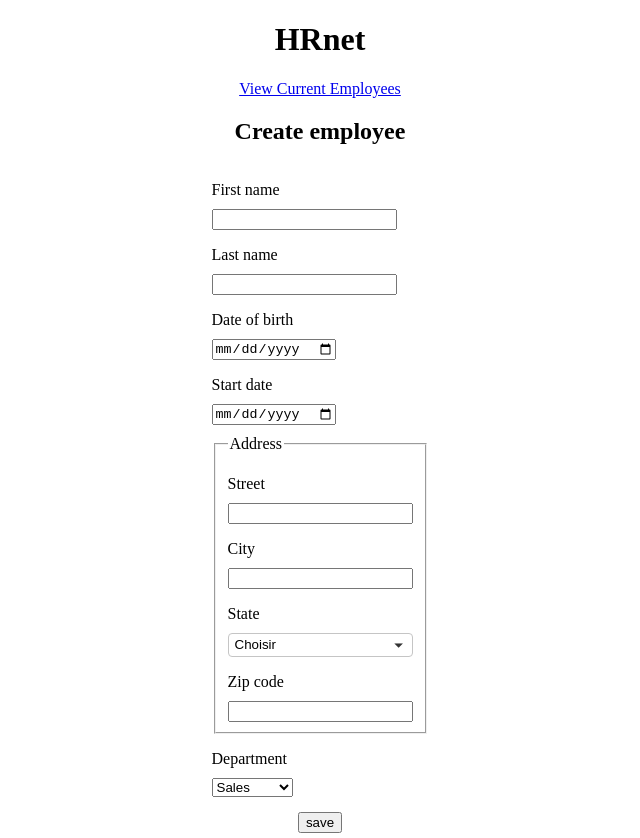
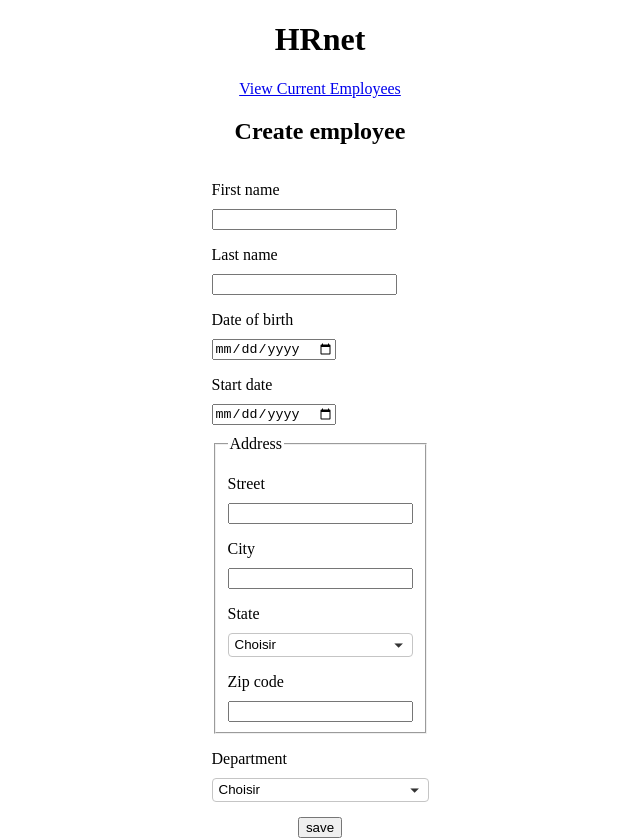
Before and after one commit to MathieuBouvet/MathieuBouvet_14_11032022, a React (Create React App) app: page / in a window 1280 px wide. Shown: the whole page, without its empty margins (320-960 px from the left). Built offline with nearby package versions, Linux system fonts and the light colour scheme.

Commit message:
Add department selection

```diff
--- a/src/pages/CreateEmployeePage.jsx
+++ b/src/pages/CreateEmployeePage.jsx
@@ -1,10 +1,10 @@
 import { useState } from "react";
 import { Link } from "react-router-dom";
+import Modal from "../components/Modal/Modal";
+import Select from "../components/Select/Select";
 import { useEmployeeList } from "../context/employeeListContext";
-import Modal from "../components/Modal/Modal";
+import { statesByAbbreviation } from "../data/states";
 import usePresence from "../hooks/usePresence";
-import Select from "../components/Select/Select";
-import { statesByAbbreviation } from "../data/states";
 
 const CreateEmployeePage = () => {
   const { addEmployee } = useEmployeeList();
@@ -114,14 +114,13 @@ const CreateEmployeePage = () => {
             />
           </fieldset>
           <label htmlFor="department-input">Department</label>
-          <select
+          <Select
             id="department-input"
-            value={department}
-            onChange={e => setDepartment(e.target.value)}
+            selected={department}
+            onChange={setDepartment}
           >
-            <option>Sales</option>
-            <option>Marketing</option>
-          </select>
+            {["Sales", "Marketing", "Engineering", "Human Resources", "Legal"]}
+          </Select>
           <button className="save-employee-button">save</button>
         </form>
         {isModalOpened && (
```
